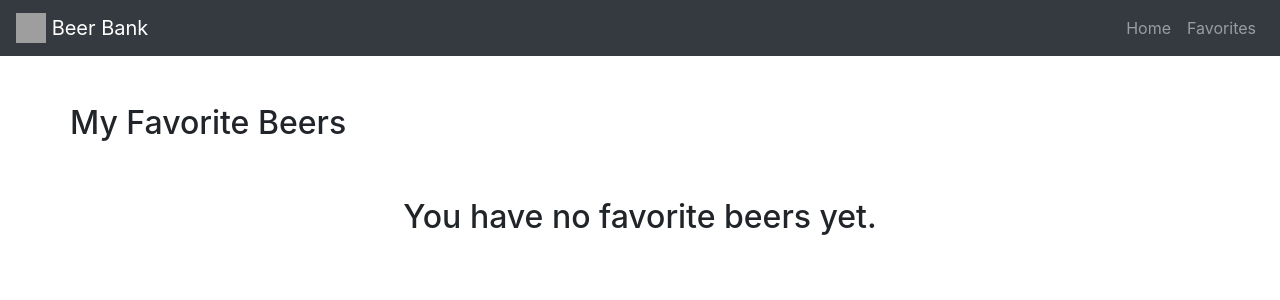
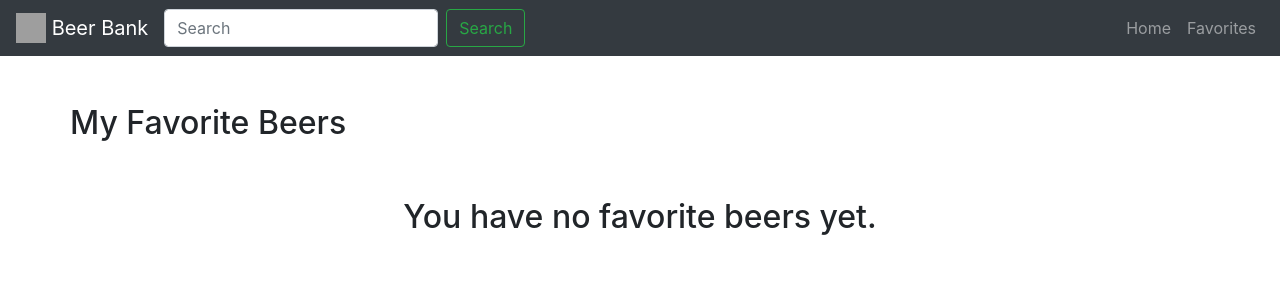
Before and after one commit to brandeth/beer-bank, a Vue app: page /#/favorites in a window 1280 px wide. Shown: the top 300 px of the page. Built offline with nearby package versions, Linux system fonts and the light colour scheme; grey boxes are pictures that could not be loaded.

Commit message:
Fixed issue on search

```diff
--- a/index.html
+++ b/index.html
@@ -8,7 +8,6 @@
     <link rel="stylesheet" type="text/css" href="https://cdnjs.cloudflare.com/ajax/libs/animate.css/3.7.0/animate.min.css">
     <link rel="stylesheet" type="text/css" href="https://cdnjs.cloudflare.com/ajax/libs/OwlCarousel2/2.3.4/assets/owl.carousel.min.css">
     <link rel="stylesheet" type="text/css" href="https://cdnjs.cloudflare.com/ajax/libs/toastr.js/latest/toastr.min.css">
-    <link rel="stylesheet" type="text/css" href="/src/assets/style.css">
     <title>beer-bank</title>
   </head>
   <body>
--- a/src/App.vue
+++ b/src/App.vue
@@ -1,7 +1,7 @@
 <template>
   <div id="app">
-    <Navbar />
-    <router-view :beer="beer" :fav="favorites" :addFav="addToFavorites" :removeFav="removeFromFavorites" :toggle="toggleModal"/>
+    <Navbar :search="search" :beers="beers" @xxx="zzz"/>
+    <router-view :beer="beer" :beers="beers" :search="search" :fav="favorites" :addFav="addToFavorites" :removeFav="removeFromFavorites" :toggle="toggleModal" :filteredListMain="filteredListMain" @vvv="zzz"/>
     <a href="#" id="scroll" style="display: none;"><span></span></a>
   </div>
 </template>
@@ -16,10 +16,20 @@ export default {
   data() {
     return {
       beer: '',
-      favorites: []
+      favorites: [],
+      search: '',
+      beers: []
     }
   },
   methods: {
+    zzz(z) {
+      this.search = z
+    },
+    filteredListMain() {
+      return this.beers.filter(beer => {
+        return beer.name.toLowerCase().includes(this.search.toLowerCase())
+      })
+    },
     addToFavorites(beer) {
       beer.favorite = true
       this.favorites.push(beer)
@@ -27,6 +37,7 @@ export default {
       localStorage.setItem('favorites', JSON.stringify(this.favorites));
     },
     removeFromFavorites(beer) {
+      console.log(beer)
       let index = this.favorites.indexOf(beer)
       beer.favorite = false
       if(index > -1) {
--- a/src/components/Favorites.vue
+++ b/src/components/Favorites.vue
@@ -3,23 +3,26 @@
 		<section class="row">
 			<h2> My Favorite Beers </h2>
 		</section>
-		<div class="row px-5" v-if="fav.length">
-	      <div class="col-md-6 col-lg-4 my-2" v-for="(beer, index) in fav" :key="beer.id">
+			<div class="row px-5" v-if="filteredFav.length">
+	      <div class="col-md-6 col-lg-4 my-2" v-for="(beer, index) in filteredFav" :key="beer.id">
 	        <div class="card mx-2 animated fadeIn" >
 	          <div @click.prevent="toggle(beer)" :style="{background: `url(${beer.image_url})`}" class="card-bg my-2"></div>
 	          <div class="card-body">
 	            <h5 class="card-title" >{{ beer.name }}</h5>
 	            <p class="card-text">{{ beer.tagline }}</p>
-	            <span v-if="beer.favorite" class="favorite" @click="removeFav(beer)"><i class="fas fa-star"></i></span>
-	            <span v-else class="favorite" @click="addFav(beer)"><i class="far fa-star"></i></span>
+	            <span v-if="beer.favorite" class="favorite" @click.prevent="removeFav(beer)"><i class="fas fa-star"></i></span>
+	            <span v-else class="favorite" @click.prevent="addFav(beer)"><i class="far fa-star"></i></span>
 	          </div>
 	        </div>
 	      </div>
 	    </div>
+	    <div v-else-if="!filteredFav.length && search !== ''" class="py-5">
+	    	<h2 class="text-center">No results found</h2>
+	   	</div>
 	    <div v-else class="py-5">
 	    	<h2 class="text-center">You have no favorite beers yet.</h2>
 	   	</div>
-	    <Modal :beer="beer" />
+	    <Modal :beer="beer" :addFav="addFav" :removeFav="removeFav"/>
 	</main>
 </template>
 
@@ -30,15 +33,17 @@
 		components: {
 		  Modal
 		},
-		props: ['beer', 'fav', 'toggle','addFav', 'removeFav'],
+		props: ['beer', 'fav', 'addFav', 'removeFav', 'toggle', 'search', 'filteredListMain'],
 		data() {
 			return {
-
+				//favorites: this.fav
 			}
 		},
-		methods: {
-			toggleModal() {
-				this.$emit('toggle-modal')
+		computed: {
+			filteredFav() {
+				return this.fav.filter(beer => {
+	        return beer.name.toLowerCase().includes(this.search.toLowerCase())
+	      })
 			}
 		},
 		mounted() {
--- a/src/components/Index.vue
+++ b/src/components/Index.vue
@@ -8,7 +8,7 @@
         <form class="w-75 mx-auto" v-on:submit.prevent>
           <div class="form-row">
             <div class="col">
-              <input v-model="search" type="text" class="form-control" id="search" aria-describedby="searchHelp" placeholder="Search a beer">
+              <input v-model="mainSearch" type="text" class="form-control" id="search" aria-describedby="searchHelp" placeholder="Search a beer">
             </div>
             <div class="col-auto">
               <button type="submit" class="btn btn-primary">Search</button>
@@ -18,8 +18,8 @@
       </div>
     </div>
 
-    <div class="row px-5 beer-rows" v-if="filteredList.length">
-      <div class="col-md-6 col-lg-4 my-2" v-for="(beer, index) in filteredList" :key="beer.id">
+    <div v-if="beers.length && filteredListMain().length" class="row px-5 beer-rows">
+      <div class="col-md-6 col-lg-4 my-2" v-for="(beer, index) in filteredListMain()" :key="beer.id">
         <div class="card mx-2 animated fadeIn" >
           <div @click.prevent="toggle(beer)" :style="{background: `url(${beer.image_url})`}" class="card-bg my-2"></div>
           <div class="card-body">
@@ -30,10 +30,10 @@
           </div>
         </div>
       </div>
-      <div class="loading" v-if="beers.length"> <img src="https://upload.wikimedia.org/wikipedia/commons/b/b1/Loading_icon.gif"> </div>
+      <div class="loading" v-if="loading"> <img src="https://upload.wikimedia.org/wikipedia/commons/b/b1/Loading_icon.gif"> </div>
     </div>
 
-    <div v-else-if="beers.length">
+    <div v-else-if="beers.length && !filteredListMain.length">
         <h2> No Results found... </h2>
     </div>
 
@@ -51,25 +51,21 @@ import Modal from '@/components/Modal'
 import Vue from 'vue'
 export default {
   name: 'Index',
-  props: ['beer', 'fav', 'addFav', 'removeFav', 'toggle'],
+  props: ['beer', 'fav', 'addFav', 'removeFav', 'toggle', 'search', 'beers', 'filteredListMain'],
   components: {
     Modal
   },
   data () {
     return {
-      search: '',
       bottom: false,
-      beers: []
-    }
-  },
-  computed: {
-    filteredList() {
-      return this.beers.filter(beer => {
-        return beer.name.toLowerCase().includes(this.search.toLowerCase())
-      })
+      mainSearch: this.search,
+      loading: false
     }
   },
   methods: {
+    vvv() {
+      this.$emit("vvv", this.mainSearch)
+    },
     bottomVisible() {
       const scrollY = window.scrollY
       const visible = document.documentElement.clientHeight
@@ -78,10 +74,12 @@ export default {
       return bottomOfPage || pageHeight < visible
     },
     addBeer() {
-      $('.loading').show()
+      this.loading = true
       const axios = require('axios')
       axios.get('https://api.punkapi.com/v2/beers/random')
         .then(response => {
+          $('.loading').show()
+          this.loading = false
           let api = response.data[0]
           let apiInfo = {
             name : api.name,
@@ -101,15 +99,17 @@ export default {
           if (this.bottomVisible()) {
             this.addBeer()
           }
-          $('.xxx').hide()
       })
     }
   },
   watch: {
     bottom(bottom) {
-      if (bottom) {
+      if (bottom && this.mainSearch === "") {
         this.addBeer()
       }
+    },
+    mainSearch() {
+      this.vvv()
     }
   },
   created() {
--- a/src/components/Navbar.vue
+++ b/src/components/Navbar.vue
@@ -4,6 +4,10 @@
 	  	<img src="https://image.flaticon.com/icons/svg/202/202127.svg" width="30" height="30" class="d-inline-block align-top" alt="beer">
 	  	Beer Bank
 	  </router-link>
+	  <form class="form-inline my-2 my-lg-0 search-form" v-on:submit.prevent>
+      <input v-model="navSearch" class="form-control mr-sm-2" type="search" placeholder="Search" aria-label="Search">
+      <button class="btn btn-outline-success my-2 my-sm-0" type="submit">Search</button>
+    </form>
 	  <button class="navbar-toggler" type="button" data-toggle="collapse" data-target="#navbarSupportedContent" aria-controls="navbarSupportedContent" aria-expanded="false" aria-label="Toggle navigation">
 	    <span class="navbar-toggler-icon"></span>
 	  </button>
@@ -21,6 +25,7 @@
 	      	</router-link>
 	      </li>
 	    </ul>
+
 	  </div>
 	</nav>
 </template>
@@ -28,8 +33,33 @@
 <script type="text/javascript">
 	export default {
 		name: 'Navbar',
+		props: ['search', 'beers'],
 		data () {
-			return {}
+			return {
+				navBeers: this.beers,
+				navSearch: this.search
+			}
+		},
+		watch: {
+			navSearch() {
+				this.xxx()
+			}
+		},
+		methods: {
+			xxx() {
+				this.$emit('xxx', this.navSearch)
+			}
+		},
+		mounted() {
+			const searchForm = $('.search-form')
+			//searchForm.hide()
+			window.addEventListener('scroll', () => {
+	      if (window.scrollY >= 300) {
+	      	//searchForm.fadeIn()
+	      } else {
+	      	//searchForm.fadeOut()
+	      }
+	    })
 		}
 	}
 </script>
```
